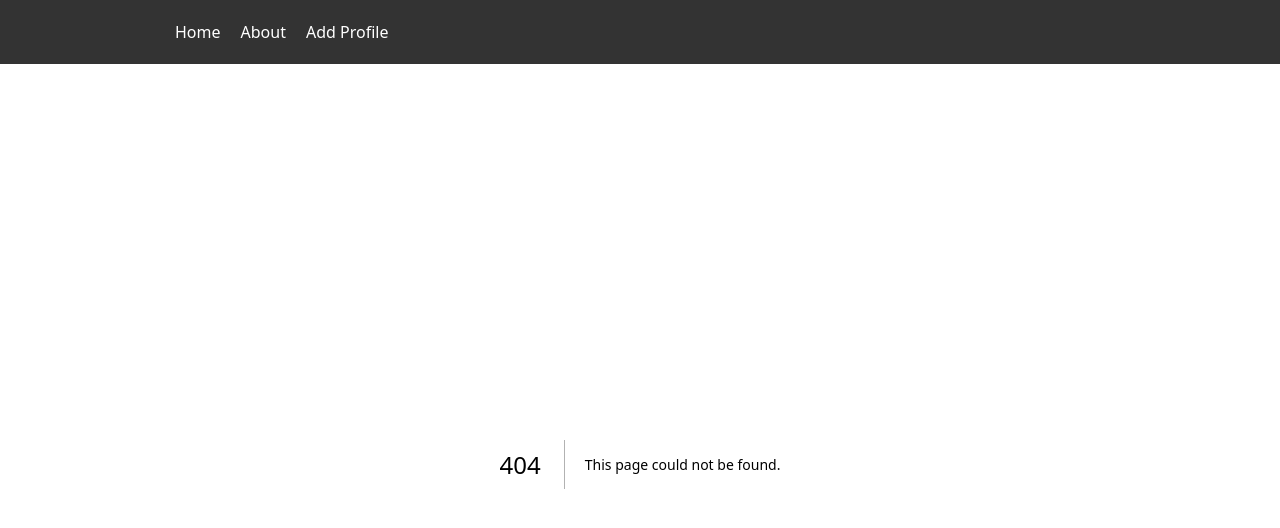
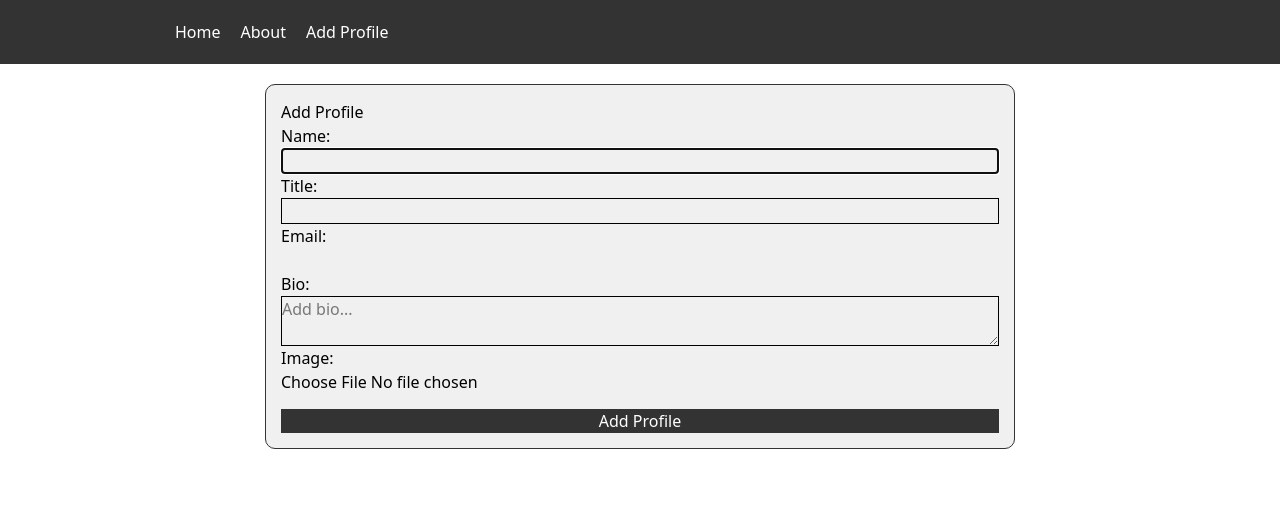
Before and after one commit to AllieDaSchu/nextjsproject, a Next.js app: page /addProfile in a window 1280 px wide. Before the commit this address had no page. Shown: the top 528 px of the page. Built offline with nearby package versions, Linux system fonts and the light colour scheme.

Commit message:
Pushed form stuff

```diff
--- /dev/null
+++ b/src/app/addProfile/page.js
@@ -0,0 +1,14 @@
+'use client'
+import MyForm from '@/components/AddProfile.jsx'
+import Wrapper from '@/components/Wrapper.jsx'
+
+
+function AddProfile () {
+    return (
+        <Wrapper id="addProfile">
+            <MyForm />
+        </Wrapper>
+    )
+}
+
+export default AddProfile;
--- /dev/null
+++ b/src/app/api/profiles/route.js
@@ -0,0 +1,60 @@
+import { PrismaClient } from '@prisma/client'
+import { NextResponse } from 'next/server'
+import { put } from '@vercel/blob'
+
+const prisma = new PrismaClient()
+export const runtime = 'nodejs'
+
+export async function POST(request) {
+    try {
+        const formData = await request.formData()
+
+        const name = formData.get('name')
+        const title = formData.get('title')
+        const email = formData.get('email')
+        const bio = formData.get('bio')
+        const img = formData.get('img')
+
+        console.log('Form data received:', { name, title, email, bio, img: img?.name })
+
+        if (!name || name.trim() === '') {
+            return NextResponse.json({ error: 'Name is required' }, { status: 400 })
+        }
+        if (!title || title.trim() === '') {
+            return NextResponse.json({ error: 'Title is required' }, { status: 400 })
+        }
+        if (!email || email.trim() === '') {
+            return NextResponse.json({ error: 'Email is required' }, { status: 400 })
+        }
+        if (!bio || bio.trim() === '') {
+            return NextResponse.json({ error: 'Bio is required' }, { status: 400 })
+        }
+        if (!img) {
+            return NextResponse.json({ error: 'Image is required' }, { status: 400 })
+        }
+        if (img.size > 1024 * 1024) {
+            return NextResponse.json({ error: 'Image size must be less than 1MB' }, { status: 400 })
+        }
+
+        const arrayBuffer = await img.arrayBuffer()
+        const buffer = Buffer.from(arrayBuffer)
+        const blob = await put(img.name, buffer, { access: 'public' })
+
+        const profile = await prisma.profiles.create({
+            data: {
+                name: name.trim(),
+                title: title.trim(),
+                email: email.trim(),
+                bio: bio.trim(),
+                image_url: blob.url,
+            },
+        })
+
+        return NextResponse.json({ data: profile }, { status: 201 })
+    } catch(error) {
+        if (error.code === "P2002") {
+            return Response.json({error: "Email already exists in our database"}, {status: 400})
+        }
+        return Response.json({error: "Something went wrong"}, {status: 500})
+    }
+}
--- a/src/app/globals.css
+++ b/src/app/globals.css
@@ -96,3 +96,31 @@ form {
   padding: 10px 50px;
   max-width: 1050px;
 }
+
+.form-container {
+    display: flex;
+    flex-direction: column;
+    max-width: 750px;
+    margin: auto;
+    border: 1px solid #333;
+    border-radius: 10px;
+    padding: 15px;
+    background-color: #F0F0F0;
+    margin-top: 20px;
+}
+
+input[type=text], textarea {
+  border: 1px #000 solid;
+}
+
+#submit {
+    margin-top: 15px;
+    background-color: #333;
+    color: #fff;
+}
+
+.section {
+    padding: 0px 75px;
+    max-width: 1200px;
+    margin: 0 auto;
+}
--- a/src/app/page.js
+++ b/src/app/page.js
@@ -4,30 +4,27 @@ import styles from "./page.module.css"
 import Link from "next/link"
 import Card from "@/components/Card.js"
 import Columns from "@/components/Columns.jsx"
-
-async function getTitles() {
-  const response = await fetch(`https://web.ics.purdue.edu/%7Ezong6/profile-app/get-titles.php`, {
-    next: {revalidate: 60}
-  })
-  const data = await response.json()
-  return data ? data.titles : []
-}
-
-async function getProfiles(title, search) {
-  const response = await fetch(`https://web.ics.purdue.edu/~zong6/profile-app/fetch-data-with-filter.php?title=${title}&name=${search}&limit=1000`, {
-    next: {revalidate: 60}
-  })
-  const data = await response.json();
-  return data ? data.profiles : []
-}
+import {PrismaClient} from '@prisma/client';
+const prisma = new PrismaClient()
 
 export default async function Home({searchParams}) {
   const {title = "", search = ""} = await searchParams;
-  const [titles, profiles] = await Promise.all([
-    getTitles(),
-    getProfiles(title, search)
+  const profiles = await prisma.profiles.findMany({
+    where: {
+      title: title ? { equals: title} : undefined,
+      name: search ? { contains: search, mode: "insensitive" } : undefined,
+    },
+    orderBy: { id: "desc"},
+  });
 
-  ])
+  const allTitles = await prisma.profiles.findMany({
+    distinct: ['title'],
+    select: { title: true },
+    orderBy: {title: "asc"},
+  });
+
+  const titles = allTitles.map((t) => t.title);
+
   console.log(profiles)
   return (
     <div className={styles.page} >
@@ -59,7 +56,7 @@ export default async function Home({searchParams}) {
                 name={profile.name}
                 title={profile.title}
                 email={profile.email}
-                description={profile.bio}
+                bio={profile.bio}
                 img={profile.image_url}
               />
             </Link>
--- /dev/null
+++ b/src/components/AddProfile.jsx
@@ -0,0 +1,55 @@
+//import '../style/myForm.css'
+import {useRef} from "react"
+//import { useEffect, useContext, useReducer, useRef, memo } from 'react';
+//import { useNavigate } from "react-router-dom"
+//import {initialState, formReducer} from '../reducers/formReducer.js'
+import useForm from "../hooks/useFormHook.js"
+
+const stripTags = (s) => String(s ?? "").replace(/<\/?[^>]+>/g, "");
+const trimCollapse = (s) =>
+    String(s ?? "")
+        .trim()
+        .replace(/\s+/g, " ");
+
+const MyForm = () => {
+    const nameRef = useRef(null)
+    const {name, title, email, bio, img, isSubmitting, errors, success, onChange, handleSubmit} = useForm(nameRef)
+
+
+
+    return (
+        <div>
+            <form className="form-container" onSubmit={handleSubmit}>
+                <h2>Add Profile</h2>
+                <label htmlFor="name">Name: </label>
+                <input ref={nameRef} type="text" name="name" id="name" required value={name} onChange={onChange} />
+                <label htmlFor="title">Title: </label>
+                <input type="text" name="title" id="title" required value={title} onChange={onChange} />
+                <label htmlFor="email">Email: </label>
+                <input type="email" name="email" id="email" required value={email} onChange={onChange} />
+                <label htmlFor="bio">Bio: </label>
+                <textarea name="bio" id="bio" placeholder="Add bio..." required value={bio} onChange={onChange} />
+                <label htmlFor="img">Image: </label>
+                <input type="file" name="img" id="img" required accept="image/png, image/jpeg, image/jpg, image/gif" onChange={onChange} />
+                {errors && <p className="errors">{errors}</p>}
+                <button
+                    id="submit"
+                    type="submit"
+                    disabled={
+                        isSubmitting ||
+                        !stripTags(trimCollapse(name)) ||
+                        !stripTags(trimCollapse(title)) ||
+                        !stripTags(trimCollapse(email)) ||
+                        !stripTags(trimCollapse(bio)) ||
+                        !img }>
+                            Add Profile
+
+                        </button>
+                {success && <p className="success">{success}</p>}
+            </form>
+        </div>
+
+    )
+}
+
+export default MyForm;
--- a/src/components/Navbar.js
+++ b/src/components/Navbar.js
@@ -8,7 +8,7 @@ const Navbar = () => {
                     <div className="links">
                         <Link href="/">Home</Link>
                         <Link href="/about">About</Link>
-                        <Link href="/">Add Profile</Link>
+                        <Link href="/addProfile">Add Profile</Link>
                     </div>
             </nav>
         </div>
--- /dev/null
+++ b/src/components/Wrapper.jsx
@@ -0,0 +1,11 @@
+const Wrapper = ({children, id}) => {
+    return (
+        <div className="section" id={id}>
+            <div className="container">
+                {children}
+            </div>
+        </div>
+    )
+}
+
+export default Wrapper;
--- /dev/null
+++ b/src/hooks/useFormHook.js
@@ -0,0 +1,83 @@
+import {useContext, useReducer, useState, useEffect} from 'react'
+//import ProfilesContext from '../contexts/ProfilesContext.jsx'
+//import {initialState, formReducer} from '../reducers/formReducer.js'
+import {useRouter} from "next/navigation"
+
+const stripTags = (s) => String(s ?? "").replace(/<\/?[^>]+>/g, "");
+const trimCollapse = (s) =>
+    String(s ?? "")
+        .trim()
+        .replace(/\s+/g, " ");
+
+const initialValues = {
+    name: "",
+    title: "",
+    email: "",
+    bio: "",
+    img: null
+}
+
+const useForm = (nameRef) => {
+    //const {addProfiles} = useContext(ProfilesContext)
+    const [values, setValues] = useState(initialValues);
+    const router = useRouter();
+    const [errors, setErrors] = useState("")
+    const [isSubmitting, setIsSubmitting] = useState(false)
+    const [success, setSuccess] = useState("")
+    const {name, title, email, bio, img} = values;
+
+
+
+    useEffect(() => {
+        nameRef.current.focus();
+    }, [])
+
+    const onChange = (event) => {
+        if (event.target.name === "img") {
+            const file = event.target.files[0];
+           const isFileOk = file && file.size < 1024*1024
+           if (isFileOk) {
+            setValues({...values, [event.target.name]: file})
+           } else {
+            setErrors("File size must be less than 1MB")
+           }
+        } else {
+            const {name, value} = event.target;
+            setValues({...values, [name]: value})
+            setErrors("")
+        }
+    }
+
+    const handleSubmit = async (event) => {
+        event.preventDefault();
+        setIsSubmitting(true)
+        try {
+            const formData = new FormData()
+            formData.append("name", stripTags(trimCollapse(name)))
+            formData.append("title", stripTags(trimCollapse(title)))
+            formData.append("email", stripTags(trimCollapse(email)))
+            formData.append("bio", stripTags(bio).trim())
+            formData.append("img", img)
+            const response = await fetch("/api/profiles", {
+                method: "POST",
+                body: formData
+            });
+
+            setIsSubmitting(false)
+            setSuccess("Profiles added successfully")
+            setTimeout(() => {
+                setSuccess("")
+                router.push("/", {replace: true})
+            }, 100)
+            event.currentTarget.reset();
+            setValues(initialValues)
+        } catch (errors) {
+            setErrors("There is an error")
+        } finally {
+            setIsSubmitting(false)
+        }
+    };
+    return {name, title, email, bio, img, isSubmitting, errors, success, onChange, handleSubmit}
+}
+
+export default useForm;
```
Also changed, not shown: src/test.js (added), 1 other file (tests, documents, lock files or other folders).
